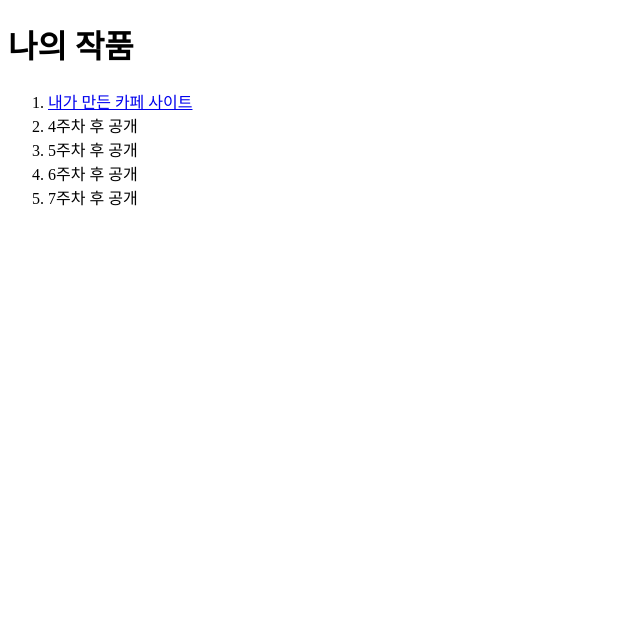
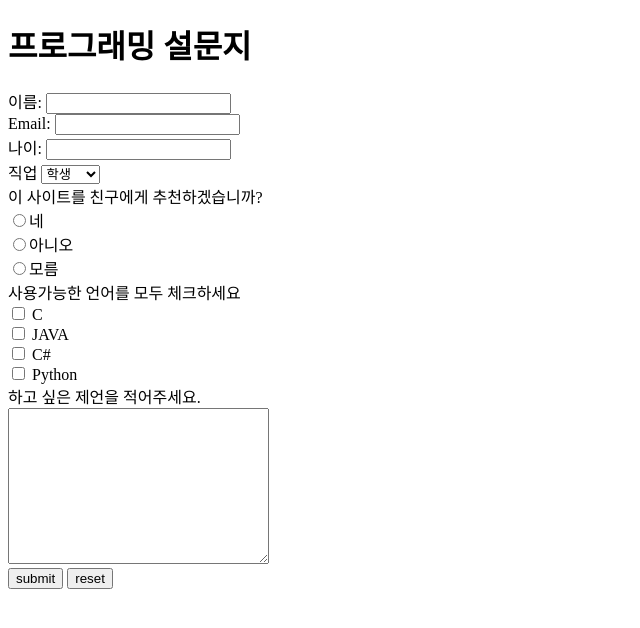
Before and after one commit to minzaiking/-, a plain HTML site: page index.html in a window 1280 px wide. Shown: the whole page, without its empty margins (0-640 px from the left). Drawn offline with Linux system fonts and the light colour scheme.

Commit message:
Add files via upload

```diff
--- a/index.html
+++ b/index.html
@@ -3,21 +3,48 @@
 <head>
     <meta charset="UTF-8">
     <meta name="viewport" content="width=device-width, initial-scale=1.0">
-    <title>My Webpage</title>
+    <title>Document</title>
 </head>
+<body>
+    <h1> 프로그래밍 설문지 </h1>
+<form name="input" action="reserch.jsp" method="get">
+    이름: <input type="text" name="name"> <br>
+    Email: <input type="text" name="email"> <br>
+    나이: <input type="number" name="age"> <br>
+</form>
 
-<body>
+<form name="input" action="reserch.jsp" method="get">
+직업
+    <select name="jobs">
+        <option value="학생">학생</option>
+        <option value="회사원">회사원</option>
+        <option value="기술자">기술자</option>
+        <option value="학자">학자</option>
+        <option value="연구자">연구자</option>
+    </select>
+</form>
 
-    <h1> 나의 작품 </h1>
+<form name="input" action="reserch.jsp" method="get">
+    이 사이트를 친구에게 추천하겠습니까? <br>
+    <input type="radio" name="recommand" value="yes">네 <br>
+    <input type="radio" name="recommand" value="no">아니오 <br>
+    <input type="radio" name="recommand" value="nocoment">모름
+</form>
 
-<ol>
-    <li><a href="cafe.html" target="_blank">내가 만든 카페 사이트</a></li>
-    <li>4주차 후 공개</li>
-    <li>5주차 후 공개</li>
-    <li>6주차 후 공개</li>
-    <li>7주차 후 공개</li>
-</ol>
+<form name="input" action="reserch.jsp" method="get">
+    사용가능한 언어를 모두 체크하세요 <br>
+    <input type="checkbox" name="language" value="c"> C <br>
+    <input type="checkbox" name="language" value="java"> JAVA <br>
+    <input type="checkbox" name="language" value="c#"> C# <br>
+    <input type="checkbox" name="language" value="python"> Python
+</form>
+
+<form name="input" action="reserch.jsp" method="get">
+    하고 싶은 제언을 적어주세요.<br>
+    <textarea name="feedback" cols="30" rows="10"></textarea> <br>
+    <input type="submit" value="submit">
+    <input type="reset" value="reset">
+</form>
 
 </body>
-
 </html>
```
